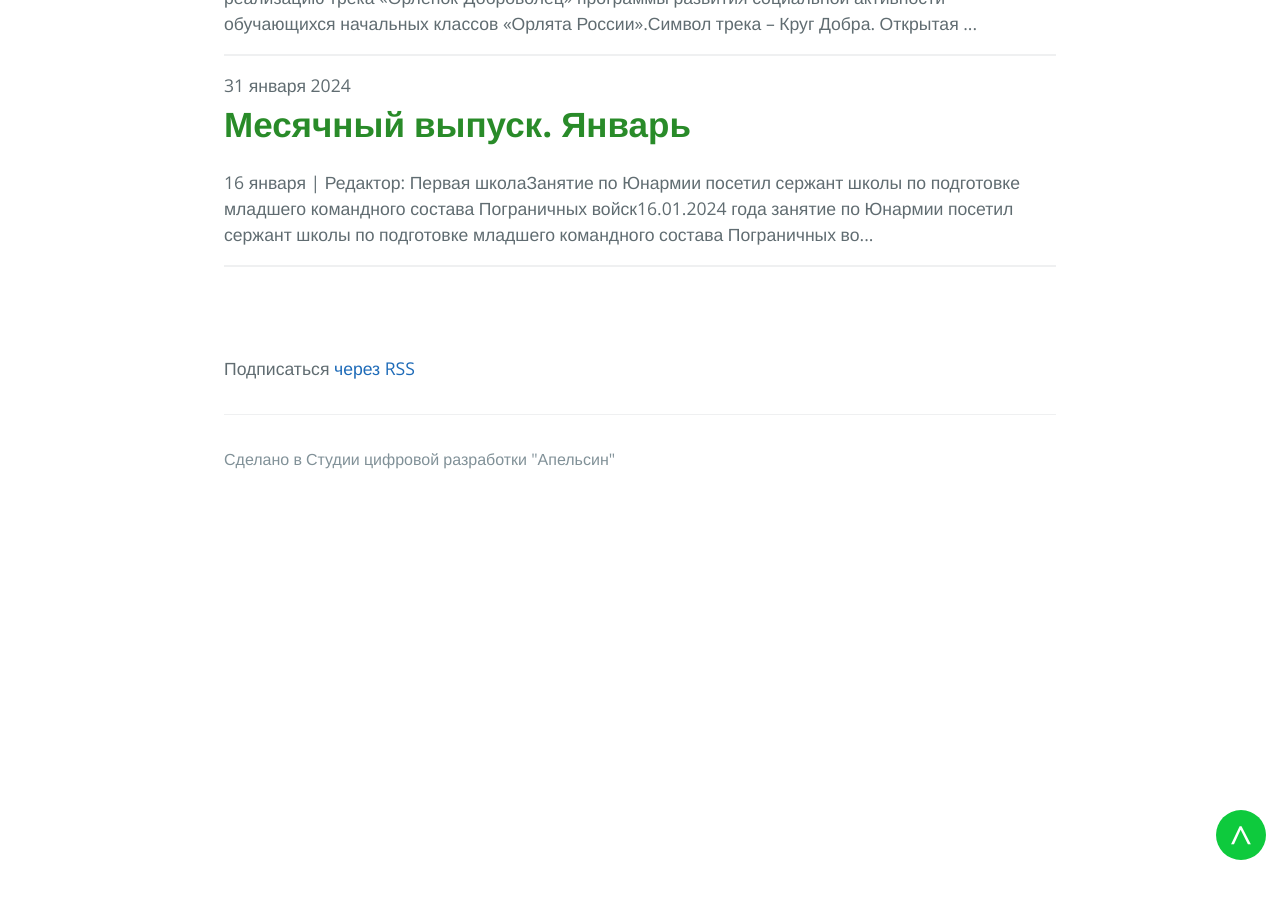
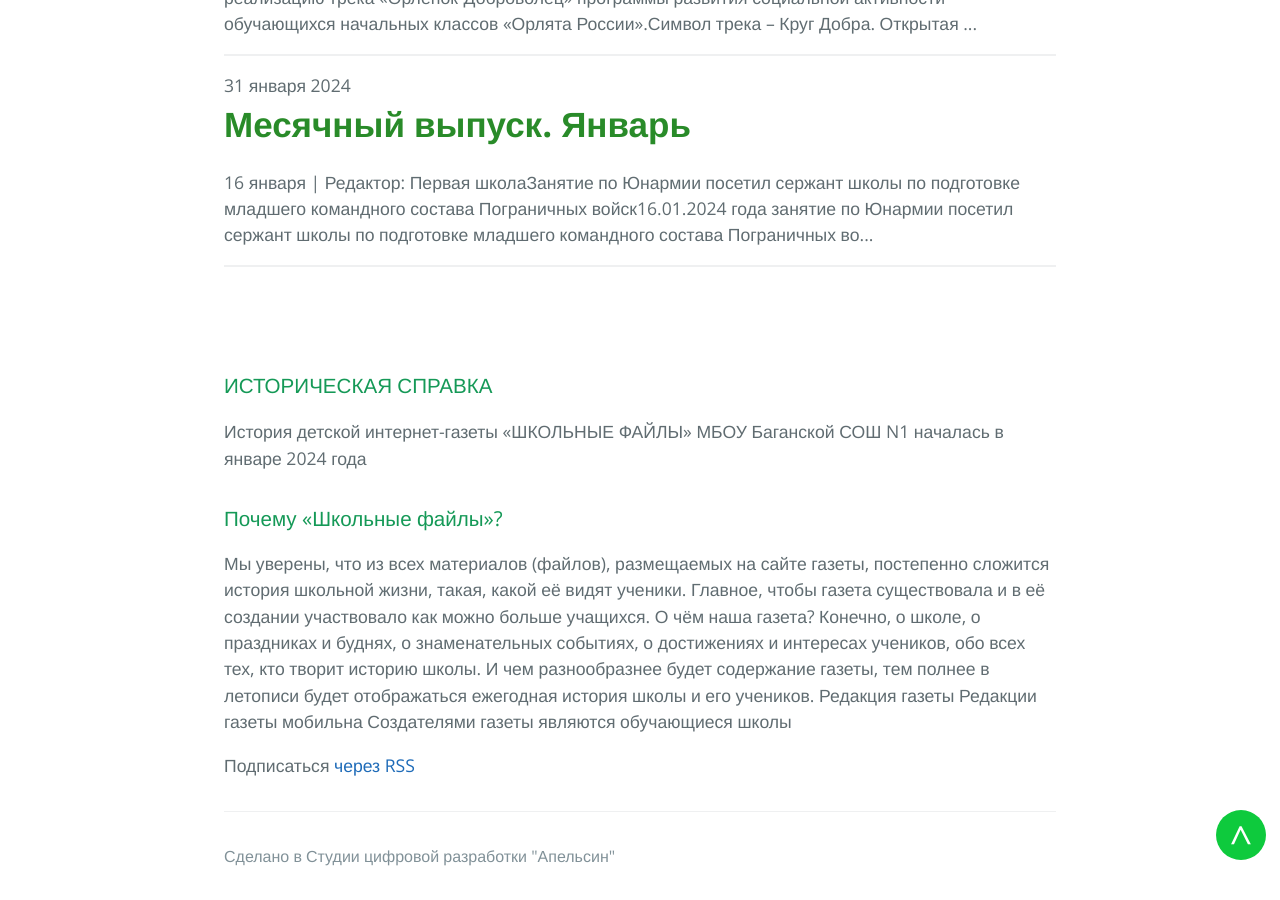
Before and after one commit to 1-sch/1-sch.github.io, a Jekyll site: the page built from index.html, in a window 1280 px wide and 900 px high, scrolled down 853 px. Built offline with Jekyll 4.4.1, drawn with Linux system fonts in a browser that asks for light colours; the list of posts is cut into pages by our own code.

Commit message:
Update index.html

```diff
--- a/index.html
+++ b/index.html
@@ -70,7 +70,20 @@ layout: default
         <a href="{{ paginator.next_page_path | prepend: site.baseurl }}" class="next button__outline"><div class="pagbut" style="float: right;"><h2>Cтарые записи</h2></div></a>
         {% endif %}
       </div>
-<br><br>
+<br><br><h3>
+ИСТОРИЧЕСКАЯ СПРАВКА</h3>
+<p>История детской интернет-газеты «ШКОЛЬНЫЕ ФАЙЛЫ» МБОУ Баганской СОШ N1 началась в январе 2024 года</p><h3>
+
+Почему «Школьные файлы»?</h3>
+Мы уверены, что из всех материалов (файлов), размещаемых на сайте газеты, постепенно сложится история школьной жизни, такая, какой её видят ученики. Главное, чтобы газета  существовала и в её создании участвовало как можно больше учащихся.
+
+О чём наша газета?
+Конечно, о школе, о праздниках и буднях, о знаменательных событиях, о достижениях и интересах учеников, обо всех тех, кто творит историю школы. И чем разнообразнее будет содержание газеты, тем полнее в летописи будет отображаться ежегодная  история школы и его учеников.
+
+Редакция  газеты
+Редакции  газеты мобильна
+
+Создателями газеты являются обучающиеся школы </p>
     <p class="rss-subscribe">Подписаться <a href="{{ "/feed.xml" | relative_url }}">через RSS</a></p>
   {%- endif -%}
 
```
